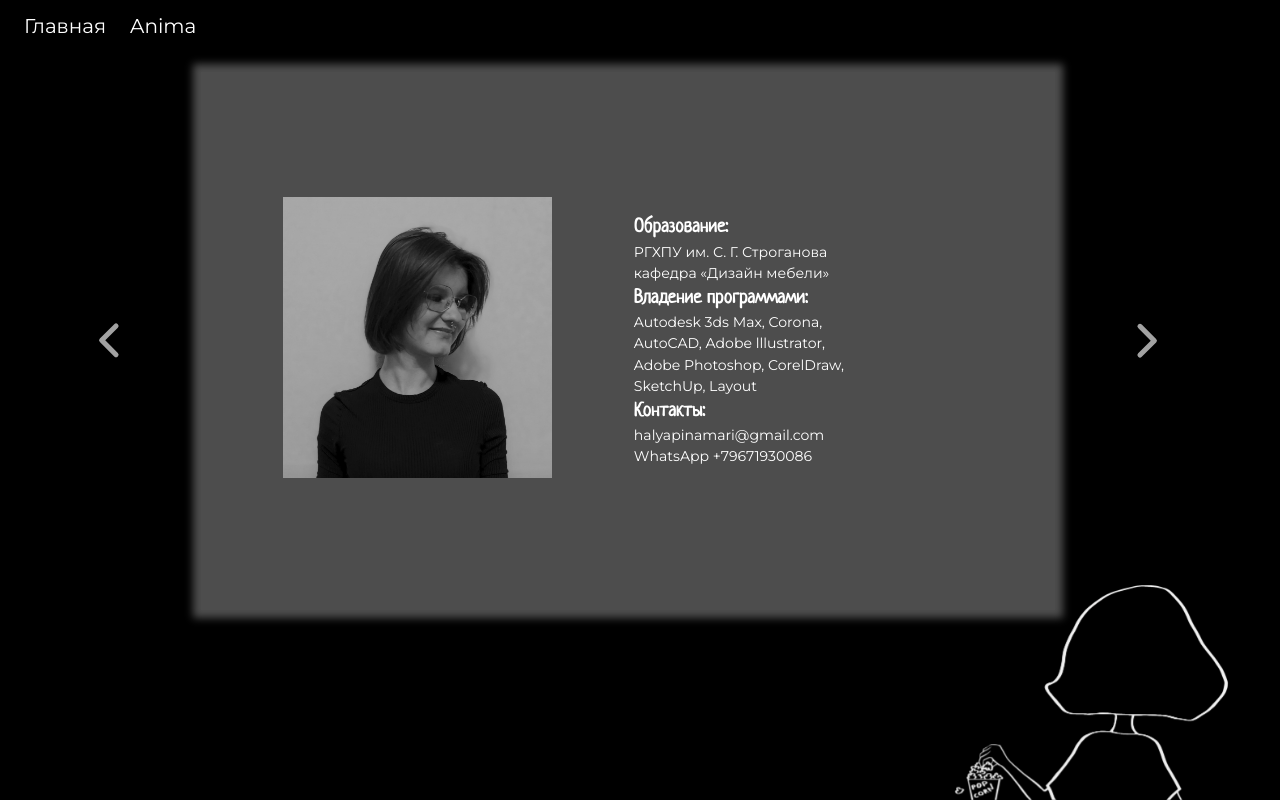
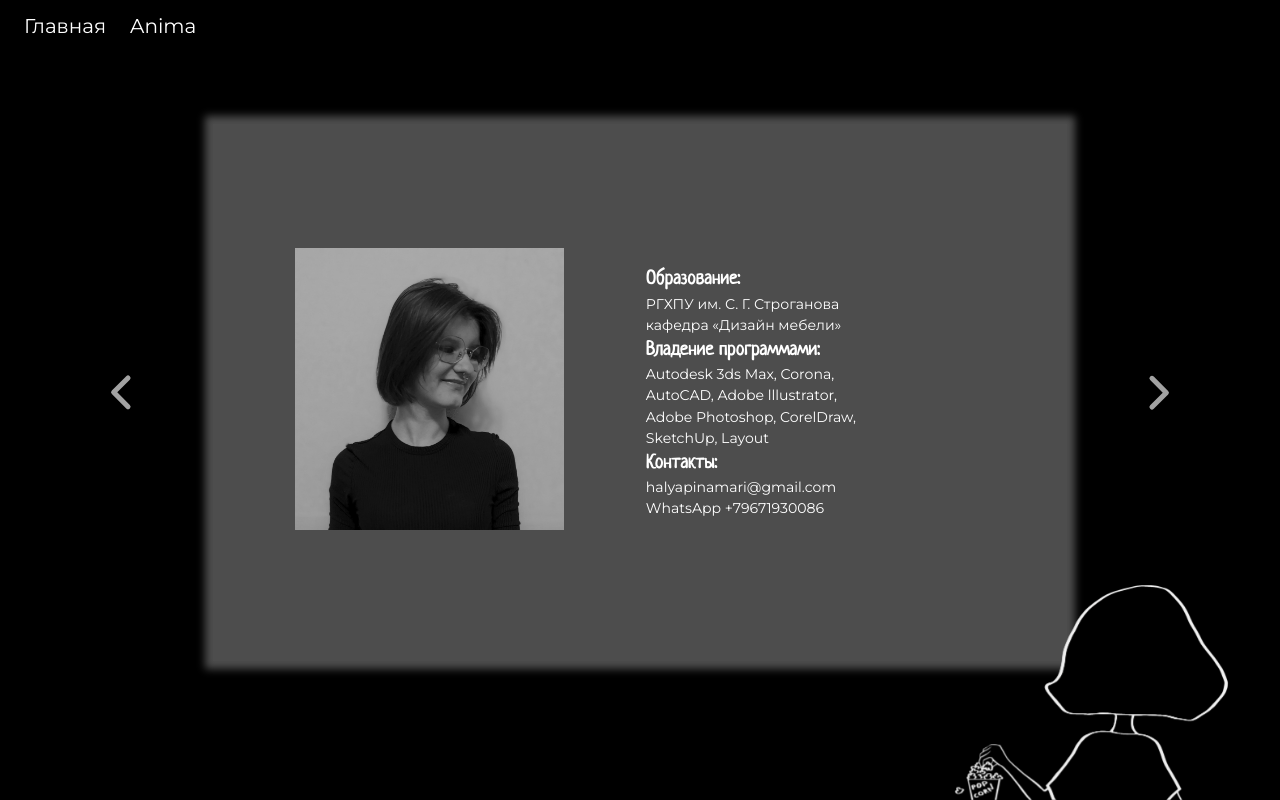
Before and after one commit to Ahri-ninetailed/halyapina.com, a Vue app: page /aboutme in a window 1280 px wide. Built offline with nearby package versions, Linux system fonts and the light colour scheme.

Commit message:
Fix about me

```diff
--- a/src/pages/About.vue
+++ b/src/pages/About.vue
@@ -1,9 +1,13 @@
 <template>
-  <v-container class="pa-0" fluid :style="this.$vuetify.display.xs ? 'height: 100%;' : 'height: 84%;'" style="background-color: black;">
+  <v-container
+    fluid
+    class="pa-0"
+    style="background-color: black; height: 100vh;"
+    :style="{ 'padding-top': `${this.$headerHeightValue}${this.$headerHeightUnit} !important` }"
+  >
     <v-row
-      class="d-flex justify-center"
-      style="height: 80%; margin-top: 9vh; width: 100%;"
-      :style="this.$vuetify.display.xs ? 'margin-left: 0vw;' : ''"
+      class="mb-0 ml-0 mr-0 d-flex justify-center"
+      style="height: 67.173913vh; width: 100%; margin-top: 9vh;"
     >
       <v-col
         cols="1"
```
